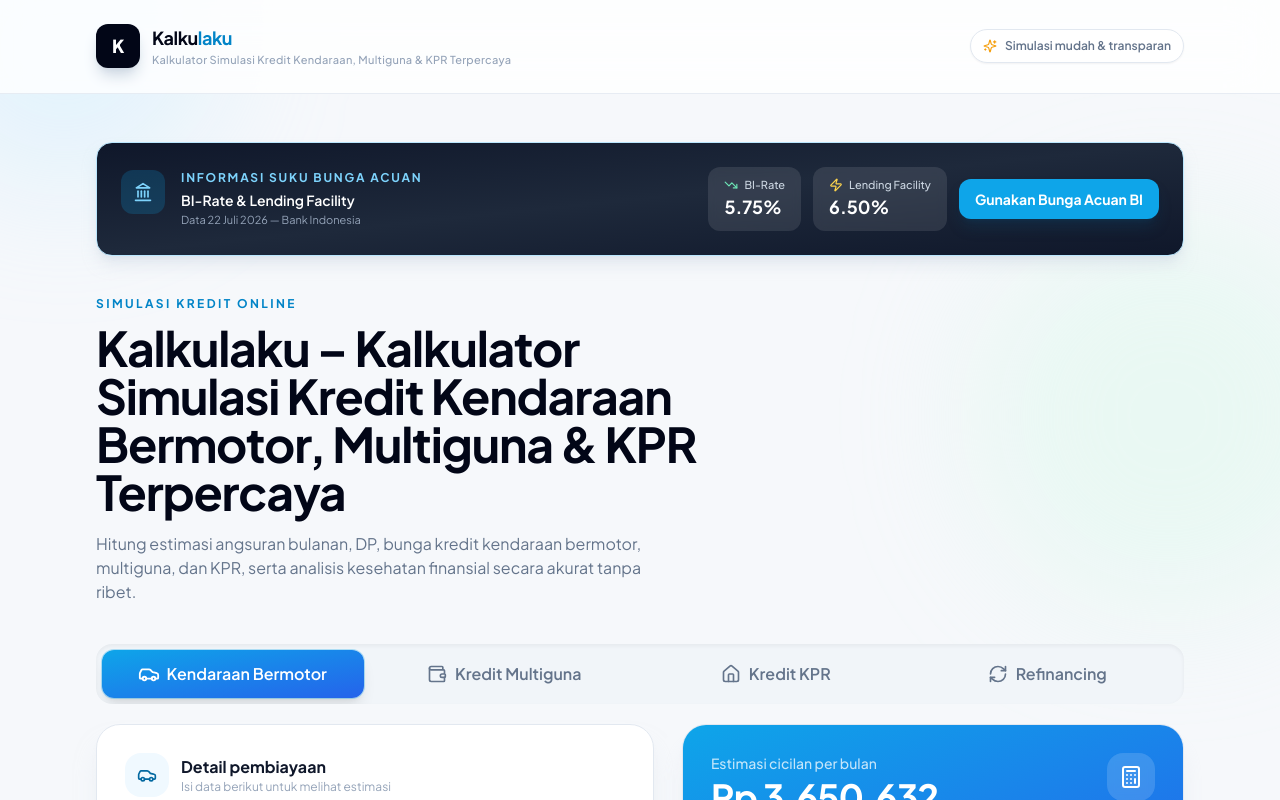
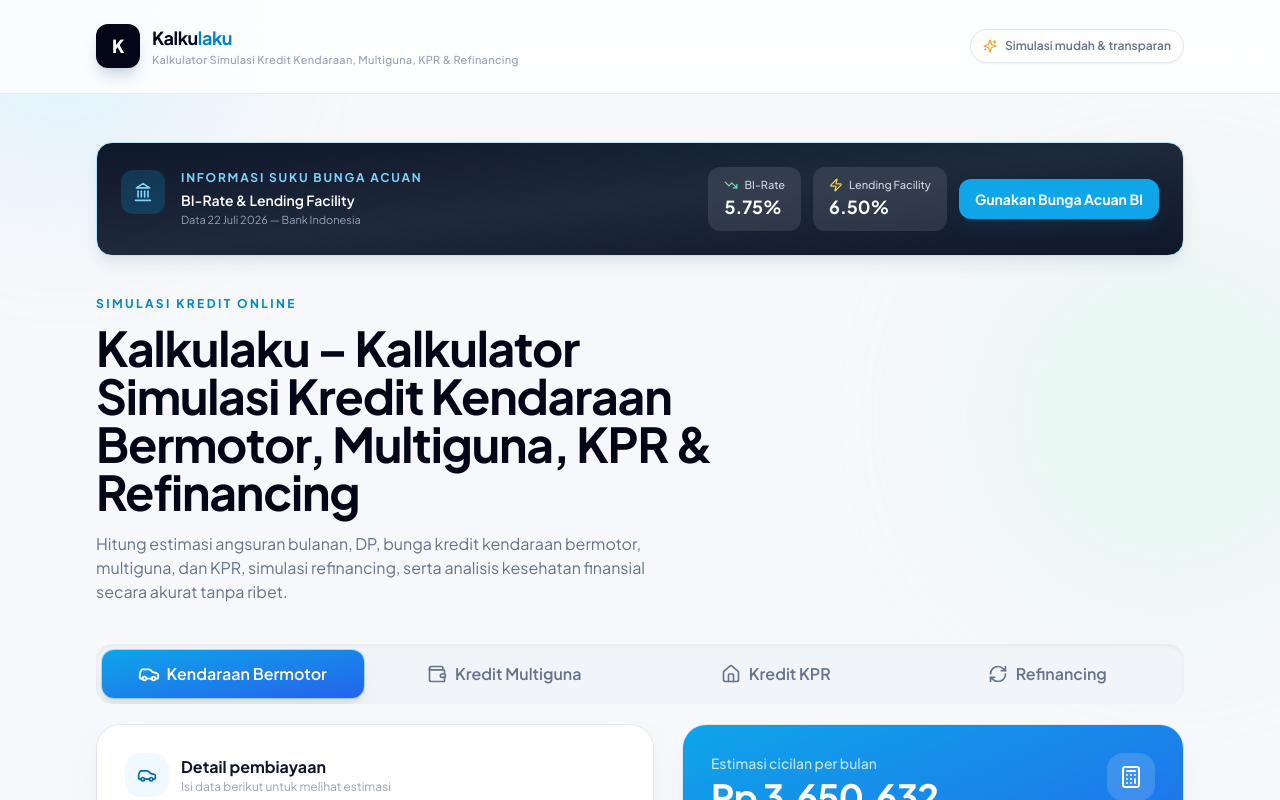
Before and after one commit to ciptabellamy/Kalkulaku, a React (Vite) app: page / in a window 1280 px wide. Shown: the top 800 px of the page. Built offline with nearby package versions, Linux system fonts and the light colour scheme; no server answers.

Commit message:
Update App.tsx

```diff
--- a/src/App.tsx
+++ b/src/App.tsx
@@ -19,6 +19,7 @@ import Field from "@/components/Field";
 import ResultCard from "@/components/ResultCard";
 import TabBar from "@/components/TabBar";
 import BiRateBanner from "@/components/BiRateBanner";
+import RefinanceCalculator from "@/components/RefinanceCalculator";
 import FinancialHealth from "@/components/FinancialHealth";
 import { calculateLoan } from "@/lib/calc";
 import { formatNumber, formatRupiah, formatRupiahInput, parseRupiahInput } from "@/lib/format";
@@ -103,7 +104,7 @@ function App() {
             </div>
             <div>
               <p className="text-base font-bold tracking-tight text-slate-950 sm:text-lg">Kalku<span className="text-sky-600">laku</span></p>
-              <p className="hidden text-[11px] font-medium tracking-wide text-slate-400 sm:block">Kalkulator Simulasi Kredit Kendaraan, Multiguna & KPR Terpercaya</p>
+              <p className="hidden text-[11px] font-medium tracking-wide text-slate-400 sm:block">Kalkulator Simulasi Kredit Kendaraan, Multiguna, KPR & Refinancing</p>
             </div>
           </div>
           <div className="hidden items-center gap-2 rounded-full border border-slate-200 bg-white px-3 py-2 text-xs font-semibold text-slate-500 shadow-sm sm:flex">
@@ -115,20 +116,28 @@ function App() {
 
       <main className="relative mx-auto max-w-6xl px-5 pb-14 pt-9 sm:px-8 sm:pt-12">
         {/* 1. BI Rate Banner */}
+        <div className={activeType === "refinancing" ? "hidden" : ""}>
         <BiRateBanner onUseRate={(rate) => setInterestRate(rate)} onDataLoaded={(d) => {
             setBiRate(d.lending_facility);
             setBiPolicyRate(d.bi_rate);
           }} />
+        </div>
 
         {/* Hero */}
         <div className="mb-8 mt-10 max-w-2xl sm:mb-10">
           <p className="mb-3 text-xs font-bold uppercase tracking-[0.2em] text-sky-600">Simulasi kredit online</p>
-          <h1 className="text-3xl font-bold leading-tight tracking-tight text-slate-950 sm:text-5xl">Kalkulaku – Kalkulator Simulasi Kredit Kendaraan Bermotor, Multiguna & KPR Terpercaya</h1>
-          <p className="mt-4 max-w-xl text-sm leading-6 text-slate-500 sm:text-base">Hitung estimasi angsuran bulanan, DP, bunga kredit kendaraan bermotor, multiguna, dan KPR, serta analisis kesehatan finansial secara akurat tanpa ribet.</p>
+          <h1 className="text-3xl font-bold leading-tight tracking-tight text-slate-950 sm:text-5xl">Kalkulaku – Kalkulator Simulasi Kredit Kendaraan Bermotor, Multiguna, KPR & Refinancing</h1>
+          <p className="mt-4 max-w-xl text-sm leading-6 text-slate-500 sm:text-base">Hitung estimasi angsuran bulanan, DP, bunga kredit kendaraan bermotor, multiguna, dan KPR, simulasi refinancing, serta analisis kesehatan finansial secara akurat tanpa ribet.</p>
         </div>
 
         <TabBar active={activeType} onChange={switchType} />
 
+        {activeType === "refinancing" ? (
+          <div className="mt-5">
+            <RefinanceCalculator config={config} />
+          </div>
+        ) : (
+        <>
         <div className="mt-5 grid items-start gap-5 lg:grid-cols-[minmax(0,1fr)_minmax(380px,0.9fr)] lg:gap-7">
           {/* 2. Form Input */}
           <section className="rounded-3xl border border-slate-200 bg-white p-5 shadow-xl shadow-slate-200/50 sm:p-7">
@@ -306,6 +315,8 @@ function App() {
         <div className="mt-7">
           <FinancialHealth minIncome={result.minIncome} monthlyPayment={primaryMonthly} />
         </div>
+        </>
+        )}
 
       </main>
     </div>
```
